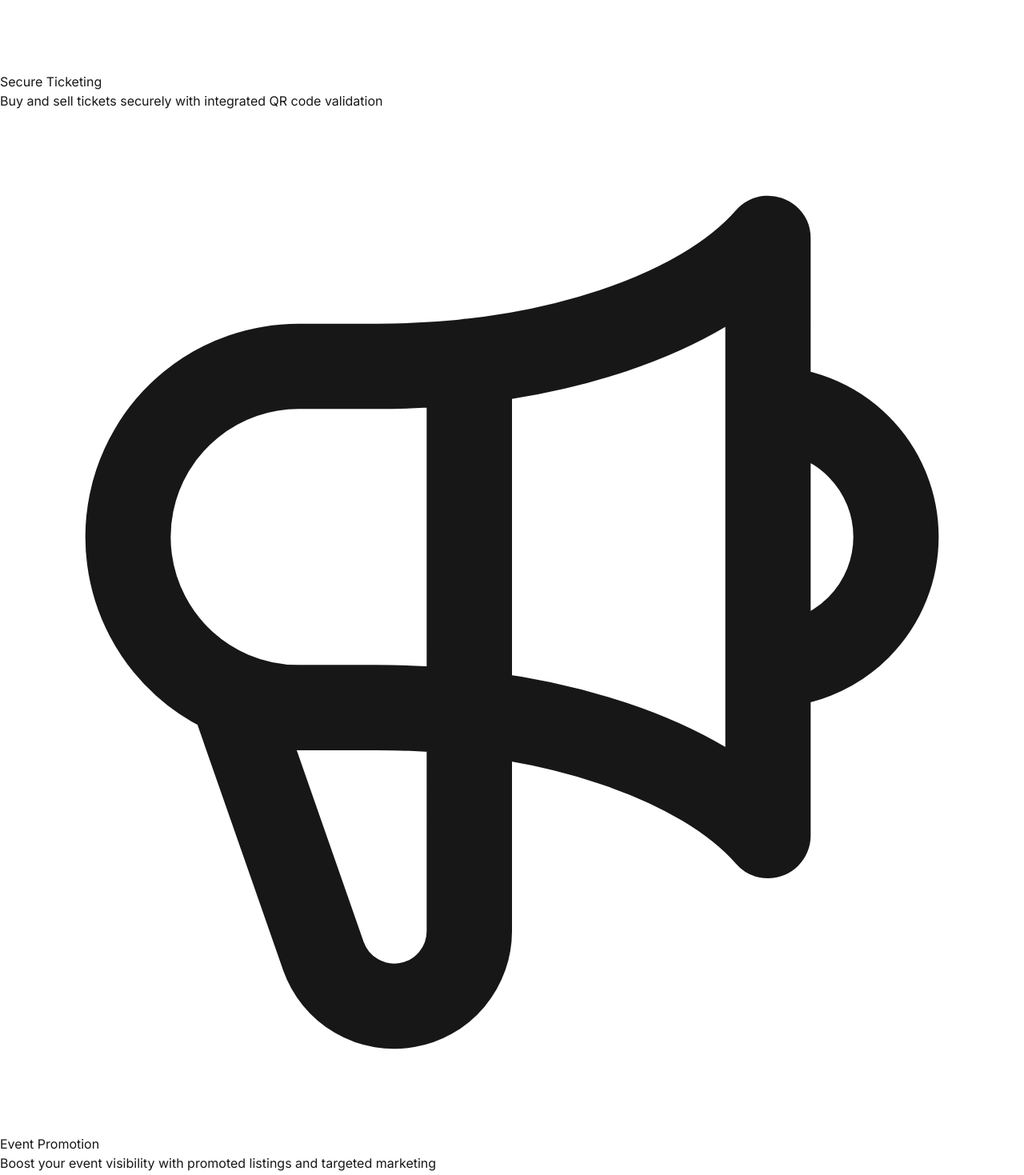
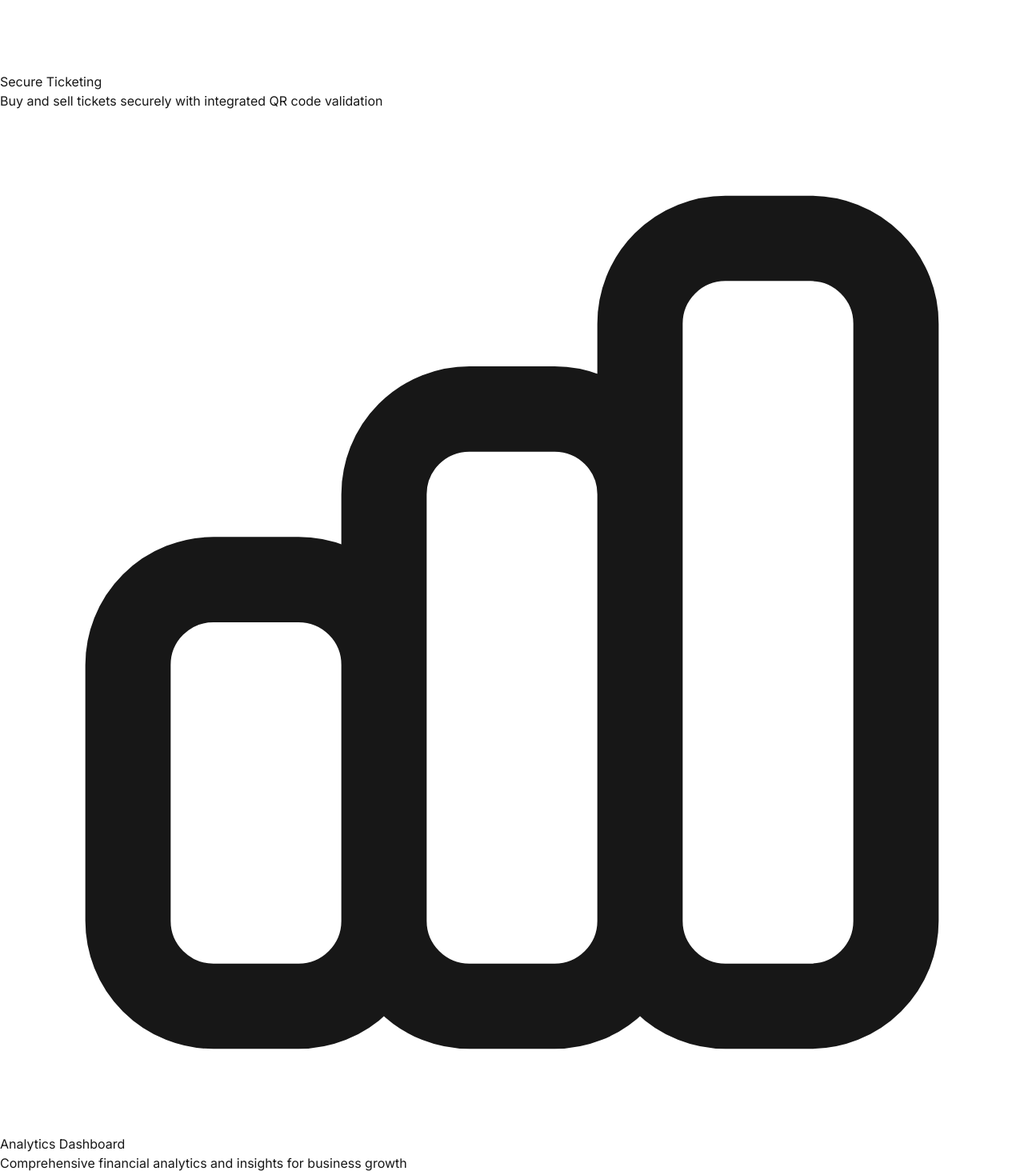
Before and after one commit to AbdessamieAllouane/TickeTech-Landing-Page, a Next.js app: page / in a window 1280 px wide. Shown: the part 1700-3169 px from the top of the page at 80% size. Built offline with nearby package versions, Linux system fonts and the light colour scheme.

Commit message:
framer motion

```diff
--- a/package.json
+++ b/package.json
@@ -10,13 +10,13 @@
   },
   "dependencies": {
     "@prisma/client": "^6.1.0",
+    "framer-motion": "^11.15.0",
     "next": "15.1.2",
     "react": "^19.0.0",
     "react-dom": "^19.0.0",
     "react-icons": "^5.4.0",
     "resend": "^4.0.1",
     "zod": "^3.24.1"
-
   },
   "devDependencies": {
     "@eslint/eslintrc": "^3",
--- a/src/components/Features.tsx
+++ b/src/components/Features.tsx
@@ -1,9 +1,12 @@
 "use client";
-import { useIntersectionObserver } from "@/hooks/useIntersectionObserver";
+import { useRef } from "react";
+import { useInView } from "framer-motion"; // We'll use framer-motion instead
 
 export default function Features() {
-  const [featuresRef, isVisible] = useIntersectionObserver({
-    threshold: 0.1,
+  const ref = useRef(null);
+  const isInView = useInView(ref, {
+    once: false,
+    margin: "-100px",
   });
 
   const features = [
@@ -23,26 +26,6 @@ export default function Features() {
             strokeLinejoin="round"
             strokeWidth={2}
             d="M12 15v2m-6 4h12a2 2 0 002-2v-6a2 2 0 00-2-2H6a2 2 0 00-2 2v6a2 2 0 002 2zm10-10V7a4 4 0 00-8 0v4h8z"
-          />
-        </svg>
-      ),
-    },
-    {
-      title: "Event Promotion",
-      description:
-        "Boost your event visibility with promoted listings and targeted marketing",
-      icon: (
-        <svg
-          className="w-6 h-6"
-          fill="none"
-          stroke="currentColor"
-          viewBox="0 0 24 24"
-        >
-          <path
-            strokeLinecap="round"
-            strokeLinejoin="round"
-            strokeWidth={2}
-            d="M11 5.882V19.24a1.76 1.76 0 01-3.417.592l-2.147-6.15M18 13a3 3 0 100-6M5.436 13.683A4.001 4.001 0 017 6h1.832c4.1 0 7.625-1.234 9.168-3v14c-1.543-1.766-5.067-3-9.168-3H7a3.988 3.988 0 01-1.564-.317z"
           />
         </svg>
       ),
@@ -71,10 +54,10 @@ export default function Features() {
 
   return (
         <section
-      ref={featuresRef}
+          ref={ref}
           id="features"
           className={`py-20 bg-gray-900 transition-opacity duration-500 ${
-        isVisible ? "opacity-100" : "opacity-0"
+            isInView ? "opacity-100" : "opacity-0"
           }`}
         >
           <div className="container mx-auto px-6">
--- a/src/components/Hero.tsx
+++ b/src/components/Hero.tsx
@@ -1,11 +1,14 @@
 "use client";
 
 import Image from "next/image";
-import { useIntersectionObserver } from "@/hooks/useIntersectionObserver";
+import { useRef } from "react";
+import { useInView } from "framer-motion";
 
 export default function Hero() {
-  const [heroRef, isVisible] = useIntersectionObserver({
-    threshold: 0.1,
+  const ref = useRef(null);
+  const isInView = useInView(ref, {
+    once: false,
+    margin: "-100px",
   });
 
   const scrollToContact = () => {
@@ -13,7 +16,7 @@ export default function Hero() {
     if (element) {
       const offset = 80;
       const elementPosition = element.getBoundingClientRect().top;
-      const offsetPosition = elementPosition + window.pageYOffset - offset;
+      const offsetPosition = elementPosition + window.scrollY - offset; // Using scrollY instead of pageYOffset
 
       window.scrollTo({
         top: offsetPosition,
@@ -24,10 +27,10 @@ export default function Hero() {
 
   return (
     <section
-      ref={heroRef}
+      ref={ref}
       id="hero"
       className={`relative min-h-screen flex items-center bg-gradient-to-r from-purple-900 via-blue-900 to-black overflow-hidden pt-24 pb-16 px-4 md:px-0 transition-opacity duration-500 ${
-        isVisible ? "opacity-100" : "opacity-0"
+        isInView ? "opacity-100" : "opacity-0"
       }`}
     >
       {/* Animated background elements */}
@@ -95,6 +98,8 @@ export default function Hero() {
                 src="/founder.jpg"
                 alt="Abdessamie Allouane"
                 fill
+                sizes="(max-width: 768px) 100vw, (max-width: 1200px) 50vw, 33vw"
+                priority
                 className="object-cover hover:scale-110 transition-transform duration-300"
               />
             </div>
--- a/src/hooks/useIntersectionObserver.ts
+++ /dev/null
@@ -1,28 +0,0 @@
-"use client";
-
-import { useEffect, useRef, useState } from "react";
-
-export function useIntersectionObserver(options = {}) {
-  const elementRef = useRef(null);
-  const [isVisible, setIsVisible] = useState(false);
-
-  useEffect(() => {
-    const observer = new IntersectionObserver(([entry]) => {
-      setIsVisible(entry.isIntersecting);
-    }, options);
-
-    const currentElement = elementRef.current;
-
-    if (currentElement) {
-      observer.observe(currentElement);
-    }
-
-    return () => {
-      if (currentElement) {
-        observer.unobserve(currentElement);
-      }
-    };
-  }, [options]);
-
-  return [elementRef, isVisible];
-}
```
Also changed, not shown: 1 other file (tests, documents, lock files or other folders). Lines whose indentation alone changed are shown as unchanged.
